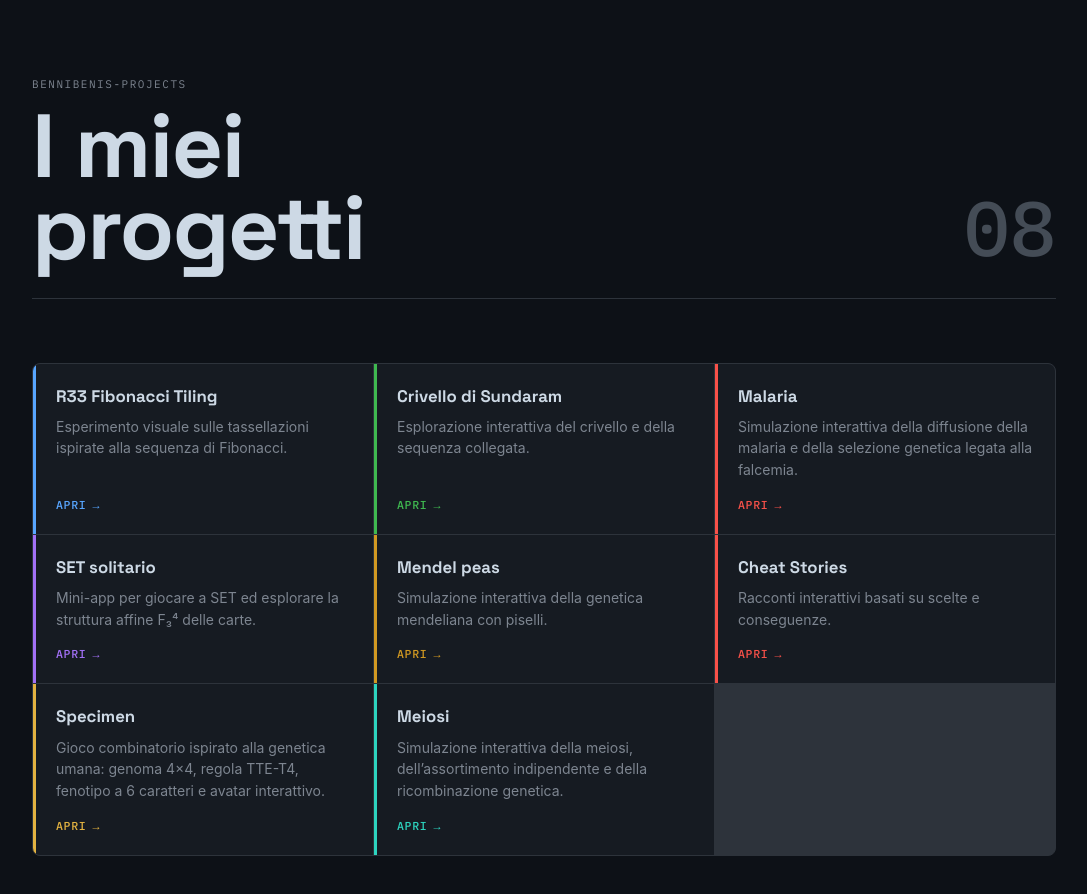
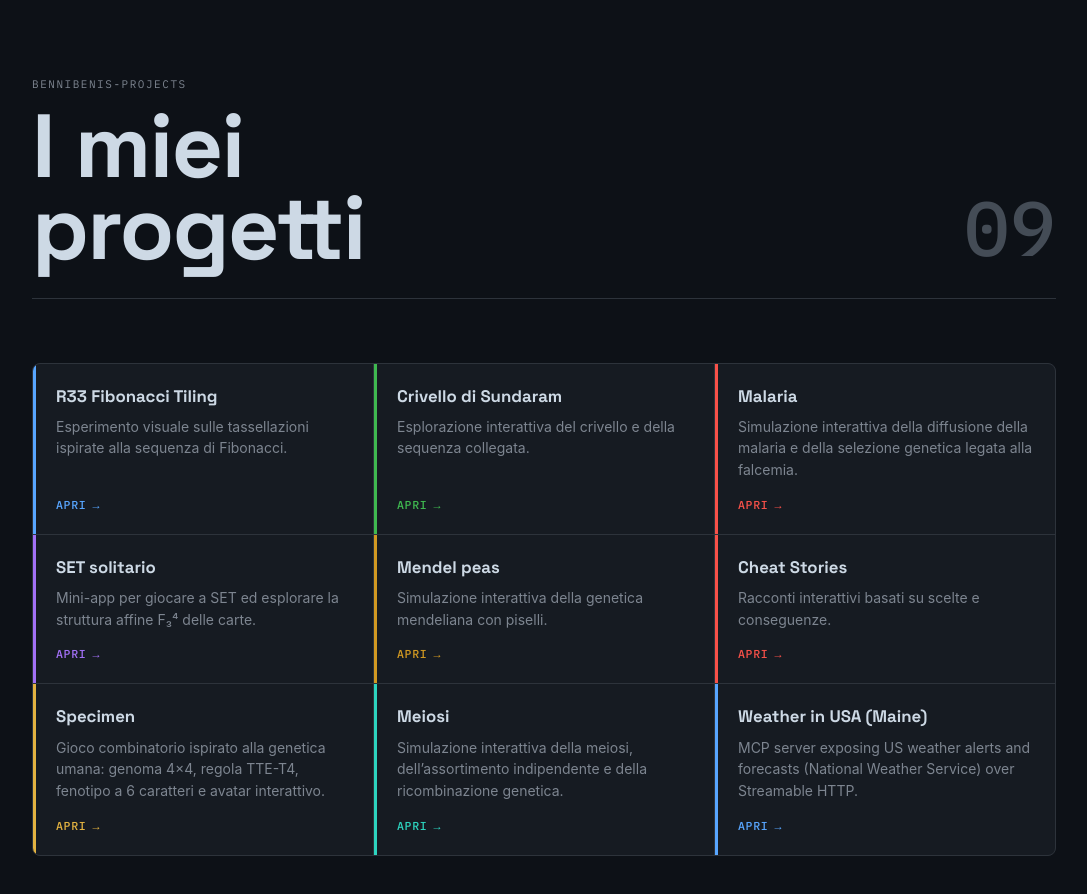
Before and after one commit to bennibeni/links-page, a Next.js app: page / in a window 1280 px wide. Shown: the top 894 px of the page, without its empty margins (96-1183 px from the left). Built offline with nearby package versions, Linux system fonts and the light colour scheme.

Commit message:
Add Weathere

```diff
--- a/app/page.js
+++ b/app/page.js
@@ -54,6 +54,13 @@ const projects = [
     href: "https://meiosi.vercel.app/",
     accent: "teal",
   },
+  {
+    name: "Weather in USA (Maine)",
+    description:
+      "MCP server exposing US weather alerts and forecasts (National Weather Service) over Streamable HTTP.",
+    href: "https://weather-five-eosin-13.vercel.app/",
+    accent: "blue",
+  },
 ];
 
 export default function Home() {
```
